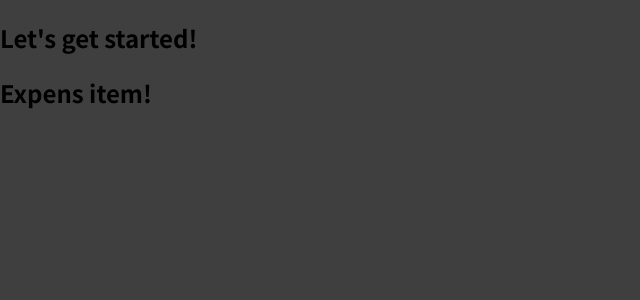
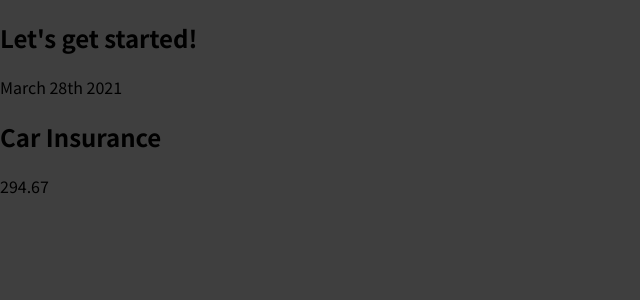
Before and after one commit to rveliza/react-expenses, a React (Create React App) app: page / in a window 1280 px wide. Shown: the top 300 px of the page, without its empty margins (0-640 px from the left). Built offline with nearby package versions, Linux system fonts and the light colour scheme.

Commit message:
More comples JSX code

```diff
--- a/src/ExpenseItem.jsx
+++ b/src/ExpenseItem.jsx
@@ -1,6 +1,12 @@
 const ExpenseItem = () => {
     return (
-        <h2>Expens item!</h2>
+        <div>
+            <div>March 28th 2021</div>
+            <div>
+                <h2>Car Insurance</h2>
+                <div>294.67</div>
+            </div>
+        </div>
     );
 }
 
```
